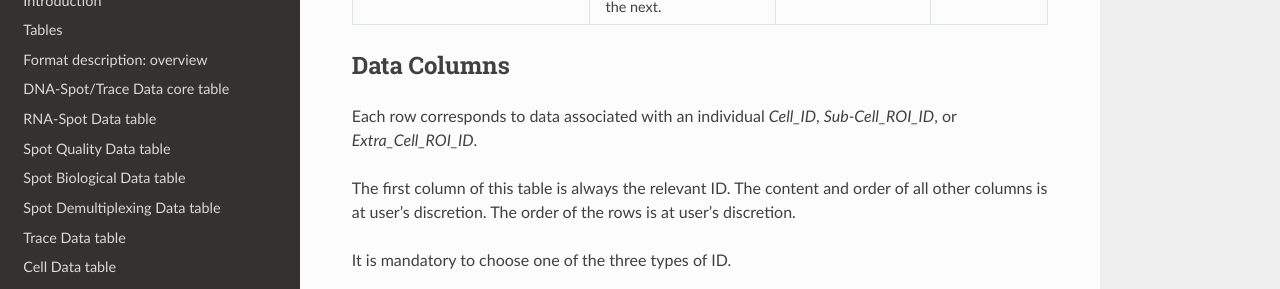
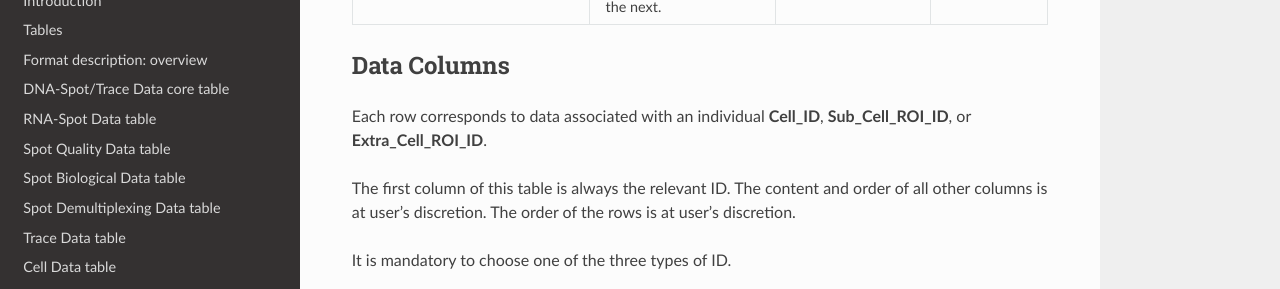
Before and after one commit to 4dn-dcic/fish_omics_format, a Sphinx documentation site: the page built from docs/source/mapping.rst, in a window 1280 px wide and 900 px high, scrolled down 4462 px. Shown: the part 151-440 px from the top of the window. Built offline with Sphinx 7.4.7 and the Read the Docs theme 2.0.0, drawn with Linux system fonts in a browser that asks for light colours.

Commit message:
typos and small edits

```diff
--- a/docs/source/bio.rst
+++ b/docs/source/bio.rst
@@ -33,7 +33,7 @@
 
 This Table can be indexed mandatorily by Spot_ID.
 
-The header MUST contain a mandatory set of fields that describe any algorithm that was used to produce/process data in this table. In case more than on algorithm were used, please use the same set of fields for each of them.
+The header MUST contain a mandatory set of fields that describe any algorithm that was used to produce/process data in this table. In case more than one algorithm were used, please use the same set of fields for each of them.
 
 The header should include a detailed description of each optional columns used.
 
@@ -45,6 +45,7 @@
 ------------
 
 Each row corresponds to data associated with an individual Spot.
+The first column is always **Spot_ID**.
 The order of the other columns is at user's discretion.
 The order of the rows is at user's discretion.
 
--- a/docs/source/demultiplexing.rst
+++ b/docs/source/demultiplexing.rst
@@ -32,7 +32,7 @@
 
 The header MUST contain a mandatory set of fields that describe any
 algorithm that was used to produce/process data in this table.
-In case more than on algorithm were used, please use the same set of fields
+In case more than one algorithm were used, please use the same set of fields
 for each of them.
 
 The header should include a detailed description of each optional columns used.
--- a/docs/source/mapping.rst
+++ b/docs/source/mapping.rst
@@ -61,8 +61,8 @@
 
 Data Columns
 ------------
-Each row corresponds to data associated with an individual *Cell_ID*, *Sub-Cell_ROI_ID*,
-or *Extra_Cell_ROI_ID*.
+Each row corresponds to data associated with an individual **Cell_ID**, **Sub_Cell_ROI_ID**,
+or **Extra_Cell_ROI_ID**.
 
 The first column of this table is always the relevant ID.
 The content and order of all other columns is at user's discretion.
--- a/docs/source/quality.rst
+++ b/docs/source/quality.rst
@@ -12,7 +12,7 @@
 metrics for the Spot localization, information about the optical Channel
 that was used to image the Spot, and various aberration corrections that
 have been applied prior to localization (e.g., drift correction,
-chromatic correction, etc.,).
+chromatic correction, etc.).
 
 Because the metrics used to quantify Spot detection accuracy and precision are not
 trivial and lacking a widely shared consensus, the specific columns in this table remain largely
--- a/docs/source/rna.rst
+++ b/docs/source/rna.rst
@@ -44,7 +44,7 @@
 
 The header MUST contain a mandatory set of fields that describe the
 algorithm(s) that were used to identify and localize bright Spots.
-In case more than on algorithm were used, please use the same set of fields
+In case more than one algorithm were used, please use the same set of fields
 for each of them.
 
 The header should include a detailed description of each optional columns used.
--- a/docs/source/tables/quality_header.csv
+++ b/docs/source/tables/quality_header.csv
@@ -12,7 +12,7 @@
 **#Software_Repository:**,"The URL of any repository or archive where the Software executable release can be obtained.","https://github.com/BoettigerLab/ORCA-public",""
 **#Software_PreferredCitationID:**,"The Unique Identifier for the preferred/primary publication describing this Software. Examples include, Digital Object Identifier (DOI), PubMed Central Identifier (PMCID), ArXiv.org ID etc,.","https://doi.org/10.1038/s41596-020-00478-x",""
 **#additional_tables:**,"list of the additional tables being submitted. Note: use a comma to separate each table name from the next.","4dn_FOF-CT_core, 4dn_FOF-CT_rna, 4dn_FOF-CT_bio, 4dn_FOF-CT_trace, 4dn_FOF-CT_cell",""
-*#Intensity_Measurement_Method*,"If relevant, the method that was used to performed intensity measurements. In particular, sufficient information should be provided to document how digital intensity signals were converted in Photon conunts.","Spot centroid intensity.","Conditional requirement: this MUST be reported if any intensity metrics are reported."
+*#Intensity_Measurement_Method:*,"If relevant, the method that was used to performed intensity measurements. In particular, sufficient information should be provided to document how digital intensity signals were converted in Photon conunts.","Spot centroid intensity.","Conditional requirement: this MUST be reported if any intensity metrics are reported."
 **#^Channel_ID:**,"A unique identifier that refers to the Channel that was used to image this Spot.","",""
 **#^Fluorophore_ID:**,"A unique identifier that refers to the Fluorophore whose Emission is utilized to detect this Spot.","",""
 *#^Centroid_Intensity:*,"The signal intensity of the pixel occupying the center-of-mass within a bright Spot (i.e. centroid).","","Conditional requirement: this column name should be used if this metric is reported."
```
Also changed, not shown: other parts of docs/source/quality.rst (+1 -1 lines), 2 other files.
